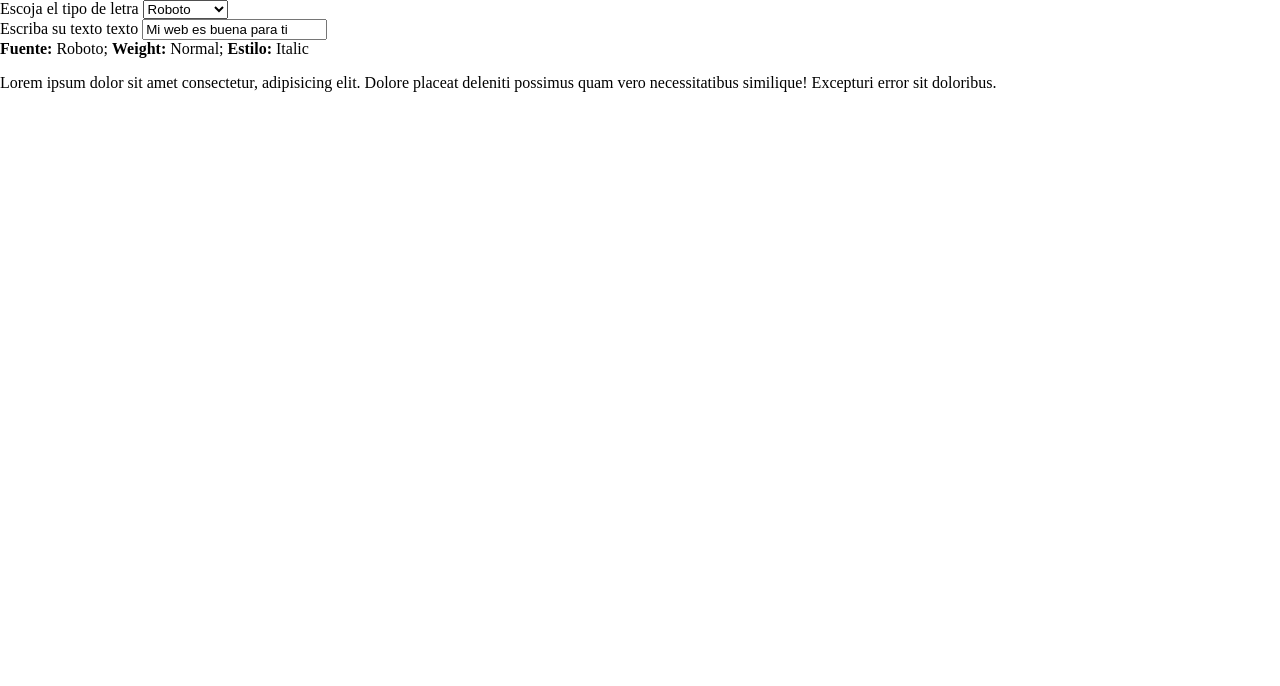
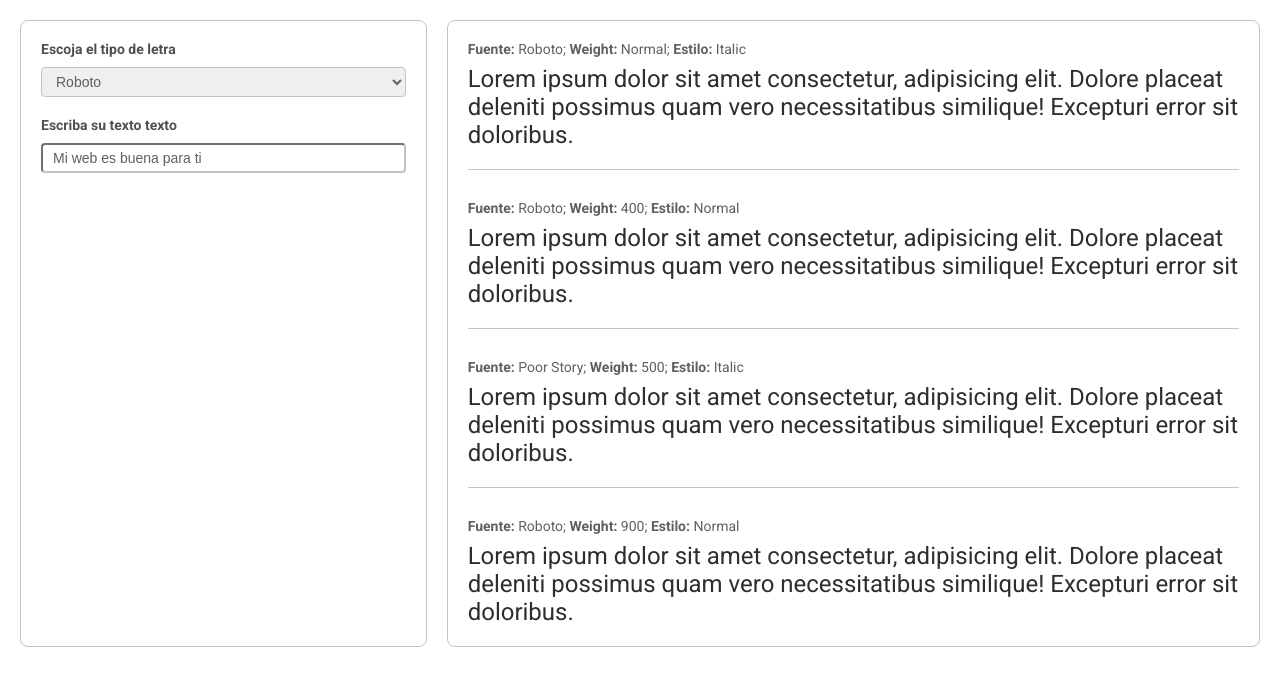
Before and after one commit to FranklinStuar/font-selector-panel, a plain HTML site: page index.html in a window 1280 px wide. Drawn offline with Linux system fonts and the light colour scheme; files whose address does not match are found by name; a web font is replaced by a local one.

Commit message:
estilo css

```diff
--- a/index.html
+++ b/index.html
@@ -9,8 +9,8 @@
 </head>
 <body>
 
-  <div class="font-selector">
-    <div class="font-selector__card">
+  <div class="font-selector font-selector--panel">
+    <div class="font-selector__card font-selector__card--input">
       <div class="font-selector__group">
         <label for="font-selector__select-font">Escoja el tipo de letra</label>
         <select id="font-selector__select-font" class="font-selector__select">
@@ -24,12 +24,28 @@
         <input type="text" id="font-selector__input" class="font-selector__input" value="Mi web es buena para ti">
       </div>
     </div>
-    <div class="font-selector__card">
+    <div class="font-selector__card font-selector__card--text">
       <div class="font-selector__text-result">
         <div class="font-selector__text-details">
-          <strong>Fuente: </strong> Roboto;
-          <strong>Weight: </strong> Normal;
-          <strong>Estilo: </strong> Italic
+          <strong>Fuente: </strong> <span>Roboto;</span> <strong>Weight: </strong> <span>Normal;</span> <strong>Estilo: </strong> <span>Italic</span>
+        </div>
+        <p class="font-selector__text"> Lorem ipsum dolor sit amet consectetur, adipisicing elit. Dolore placeat deleniti possimus quam vero necessitatibus similique! Excepturi error sit doloribus.</p>
+      </div>
+      <div class="font-selector__text-result">
+        <div class="font-selector__text-details">
+          <strong>Fuente: </strong> <span>Roboto;</span> <strong>Weight: </strong> <span>400;</span> <strong>Estilo: </strong> <span>Normal</span>
+        </div>
+        <p class="font-selector__text"> Lorem ipsum dolor sit amet consectetur, adipisicing elit. Dolore placeat deleniti possimus quam vero necessitatibus similique! Excepturi error sit doloribus.</p>
+      </div>
+      <div class="font-selector__text-result">
+        <div class="font-selector__text-details">
+          <strong>Fuente: </strong> <span>Poor story;</span> <strong>Weight: </strong> <span>500;</span> <strong>Estilo: </strong> <span>italic</span>
+        </div>
+        <p class="font-selector__text"> Lorem ipsum dolor sit amet consectetur, adipisicing elit. Dolore placeat deleniti possimus quam vero necessitatibus similique! Excepturi error sit doloribus.</p>
+      </div>
+      <div class="font-selector__text-result">
+        <div class="font-selector__text-details">
+          <strong>Fuente: </strong> <span>Roboto;</span> <strong>Weight: </strong> <span>900;</span> <strong>Estilo: </strong> <span>Normal</span>
         </div>
         <p class="font-selector__text"> Lorem ipsum dolor sit amet consectetur, adipisicing elit. Dolore placeat deleniti possimus quam vero necessitatibus similique! Excepturi error sit doloribus.</p>
       </div>
--- a/style.css
+++ b/style.css
@@ -1,7 +1,113 @@
-/*reset components*/
+/*
+ * Agrego las fuentes desde google directamente ,
+ * Subir las fuentes directamente y utilizar @font-face para configurarlo en css
+ * si utiliza elementor u otro constructor, no se necesita agregar las fuentes, ya están instaladas por defecto
+*/
+
+@import url('https://fonts.googleapis.com/css2?family=Island+Moments&family=Poor+Story&family=Poppins:ital,wght@0,100;0,200;0,300;0,400;0,500;0,600;0,700;0,800;0,900;1,100;1,200;1,300;1,400;1,500;1,600;1,700;1,800;1,900&family=Roboto:ital,wght@0,100;0,300;0,400;0,500;0,700;0,900;1,100;1,300;1,400;1,500;1,700;1,900&display=swap');
+
+
+/*reset components: NO UTILIZAR ESTE CÓDIGO YA QUE ES USADO PARA LAS PRUEBAS*/
 body{
   margin: 0;
   width: 100%;
   max-width: 100vw;
   min-height: 100vh;
+  padding: 20px;
+  box-sizing: border-box;
 }
+
+
+/* UTILIZAR ESTE CÓDIGO DENTRO DEL PROYECTO */
+.font-selector--panel , .font-selector--panel *{
+  margin: 0;
+  padding: 0;
+  box-sizing: border-box;
+}
+.font-selector--panel{
+  font-family: "Roboto", sans-serif;
+  font-size: 14px;
+  width: 100%;
+  display: grid;
+  gap: 20px;
+  background: white;
+}
+
+
+.font-selector__card{
+  padding: 20px;
+  border: 1px solid #c4c4c4;
+  border-radius: 8px;
+  display: grid;
+  gap: 20px;
+  align-content: start;
+  align-items: start;
+}
+.font-selector__card--text{
+  gap: 30px;
+}
+
+
+.font-selector__select option{
+  font-size: 14px;
+}
+.font-selector__group{
+  display: flex;
+  flex-direction: column;
+  gap: 10px;
+}
+.font-selector__group input,
+.font-selector__group select{
+  width: 100%;
+  padding: 5px 10px;
+  outline-color: #505060;
+  border-color: #c4c4c4;
+  border-radius: 4px;
+  font-size: 14px;
+  color: #606060;
+}
+.font-selector__group label{
+  font-weight: 700;
+  color: #4f4f4f;
+}
+
+
+.font-selector__text-result{
+  display: grid;
+  gap: 8px;
+}
+.font-selector__text-result:not(:last-child){
+  padding-bottom: 20px;
+  border-bottom: 1px solid #c4c4c4;
+}
+
+.font-selector__text-details{ /* necesario para usarlo con elementor ya que sabe reemplazar la información*/
+  font-size: 14px;
+  color: #606060;
+  font-family: "Roboto";
+}
+.font-selector__text-details strong,
+.font-selector__text-details span{ /* necesario para usarlo con elementor ya que sabe reemplazar la información*/
+  font-size: inherit;
+  font-family: inherit;
+  color: inherit;
+}
+.font-selector__text-details span{
+  text-transform: capitalize;
+}
+.font-selector p.font-selector__text{
+  font-size: 18px;
+  color: #2e2e2e;
+}
+
+
+@media (min-width:900px){
+  .font-selector--panel{
+    font-size: 14px;
+    grid-template-columns: 1fr 2fr;
+  }
+  .font-selector p.font-selector__text{
+    font-size: 24px;
+    color: #2e2e2e;
+  }
+}
```
